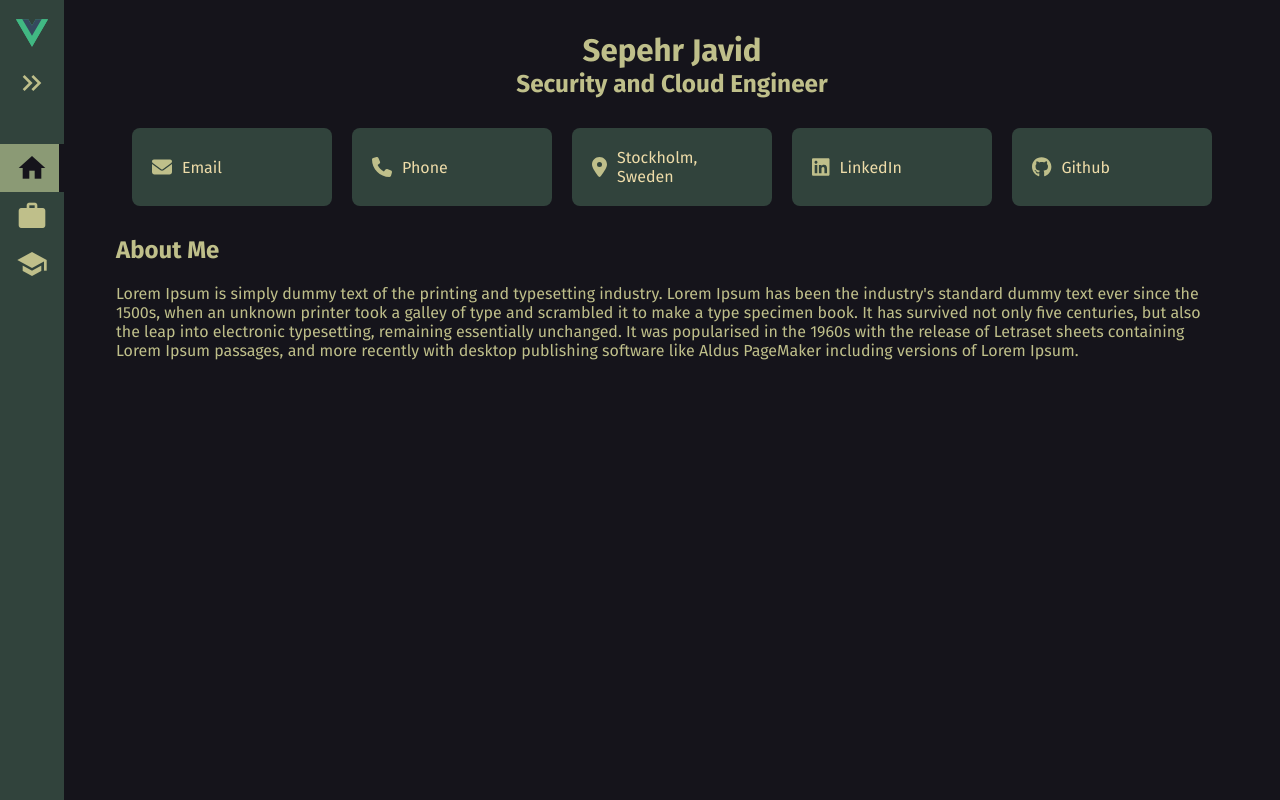
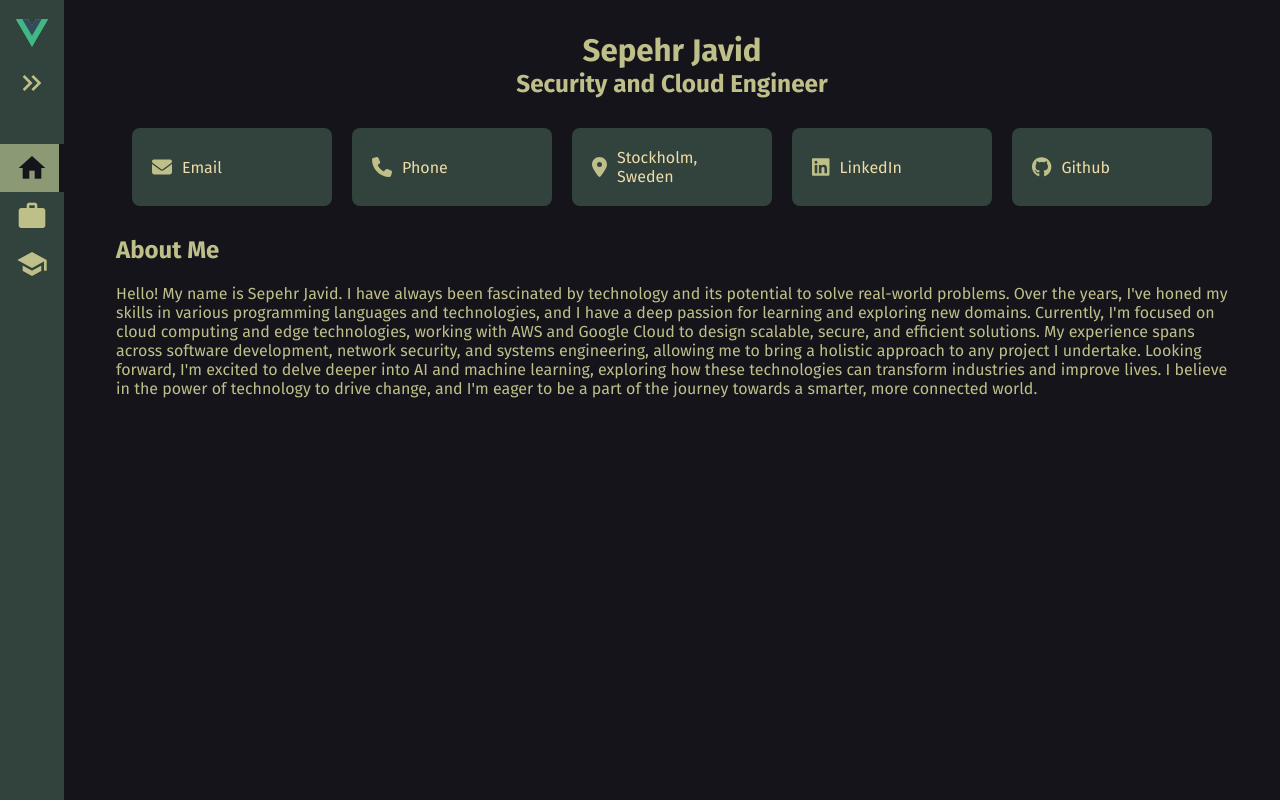
Before and after one commit to sepehrjavid/sepehrjavid-website, a Vue app: page / in a window 1280 px wide. Built offline with nearby package versions, Linux system fonts and the light colour scheme.

Commit message:
update about me section text

```diff
--- a/src/components/PersonalInfo.vue
+++ b/src/components/PersonalInfo.vue
@@ -14,12 +14,15 @@
     </div>
     <h2 class="about-me-title">About Me</h2>
     <p class="about-me">
-        Lorem Ipsum is simply dummy text of the printing and typesetting industry. Lorem Ipsum has been the
-        industry's standard dummy text ever since the 1500s, when an unknown printer took a galley of type and
-        scrambled it to make a type specimen book. It has survived not only five centuries, but also the leap into
-        electronic typesetting, remaining essentially unchanged. It was popularised in the 1960s with the release of
-        Letraset sheets containing Lorem Ipsum passages, and more recently with desktop publishing software like
-        Aldus PageMaker including versions of Lorem Ipsum.</p>
+        Hello! My name is Sepehr Javid. I have always been fascinated by technology and its potential to solve
+        real-world problems. Over the years, I've honed my skills in various programming languages and technologies, and
+        I have a deep passion for learning and exploring new domains. Currently, I'm focused on cloud computing and edge
+        technologies, working with AWS and Google Cloud to design scalable, secure, and efficient solutions. My
+        experience spans across software development, network security, and systems engineering, allowing me to bring a
+        holistic approach to any project I undertake. Looking forward, I'm excited to delve deeper into AI and machine
+        learning, exploring how these technologies can transform industries and improve lives. I believe in the power of
+        technology to drive change, and I'm eager to be a part of the journey towards a smarter, more connected world.
+    </p>
 </template>
 
 <script setup>
```
